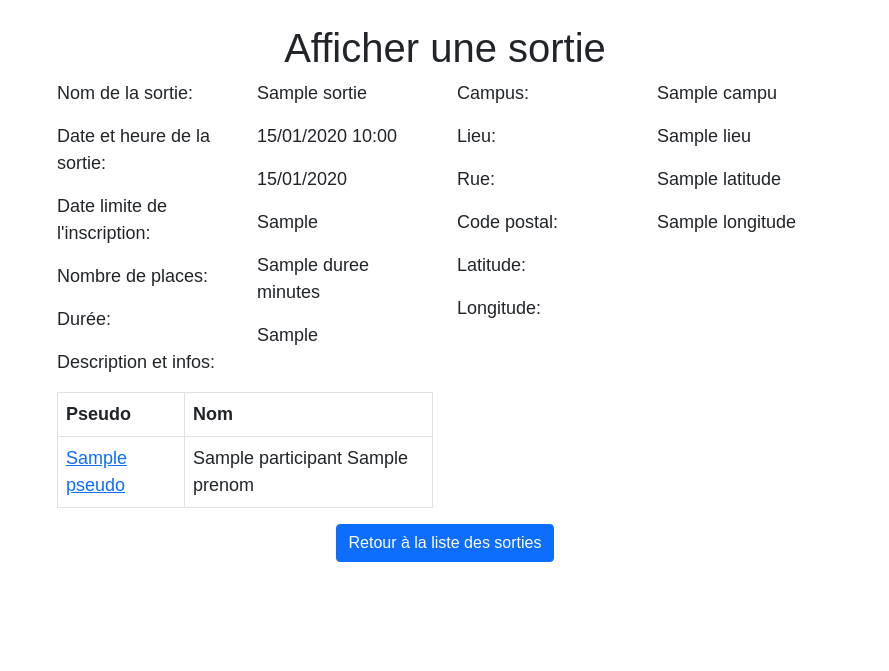
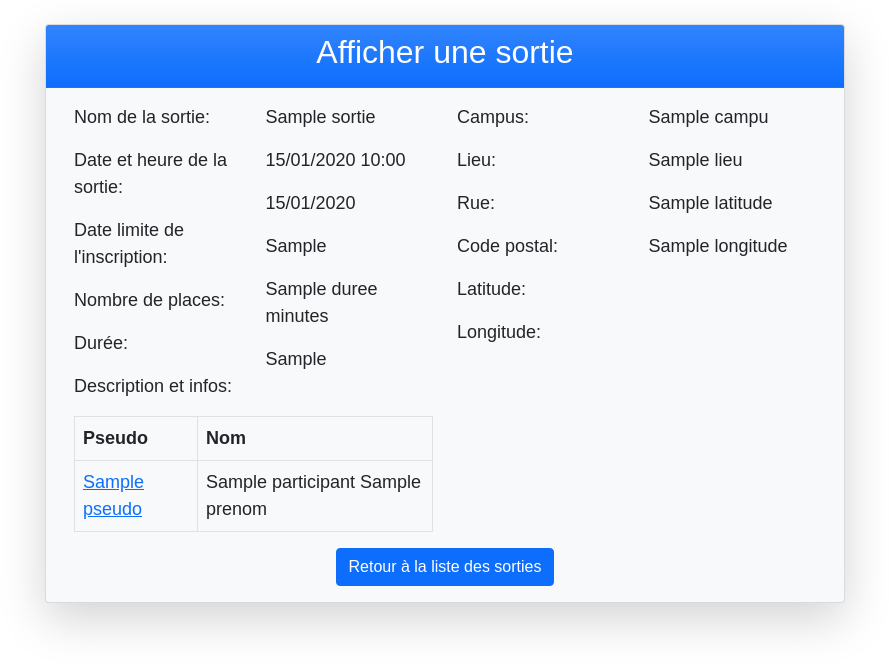
Before and after one commit to Pops1000/sortir_projet, a Symfony app: template templates/sortie/detail.html.twig in a window 1280 px wide. Shown: the part 73-744 px from the top of the page, without its empty margins (195-1084 px from the left). Run offline with Twig, Linux system fonts and the light colour scheme; the template is opened without the code that fills it: most values are stand-ins (such as "Sample title", 1, 10 or a date in 2020); some libraries are stand-ins or nearby versions.

Commit message:
add materialdesign

```diff
--- a/templates/base.html.twig
+++ b/templates/base.html.twig
@@ -43,8 +43,26 @@
     {% endif %}
 {% endfor %}
 
-{% block body %}
+<div class="example-wrapper card bg-light shadow-lg">
+    <div class="card-header bg-primary bg-gradient">
+        <h2 class="card-title text-white text-center">
+            {% block titre %}
+            {% endblock %}
+        </h2>
+    </div>
 
-{% endblock %}
+
+    <div class="card-body">
+        {% block body %}
+        {% endblock %}
+        <footer class="text-center">
+            {% block footer %}
+            {% endblock %}
+        </footer>
+
+
+    </div>
+</div>
+
 </body>
 </html>
--- a/templates/sortie/detail.html.twig
+++ b/templates/sortie/detail.html.twig
@@ -1,9 +1,11 @@
 {% extends 'base.html.twig' %}
 {% block title %}Sortie Details{% endblock %}
+
+{% block titre %}Afficher une sortie{%  endblock %}
+
 {% block body %}
-    <div class="example-wrapper ">
     <div class="container">
-            <h1 class="text-center">Afficher une sortie</h1>
+
         <div class="row">
             <div class="col-md-3">
                 <p>Nom de la sortie:</p>
@@ -63,10 +65,9 @@
         </div>
 
     </div>
-
+{% endblock %}
+{% block footer %}
     <div class="text-center">
         <a href="{{ path('app_sorties') }}" class="btn btn-primary">Retour à la liste des sorties</a>
     </div>
-    </div>
-
-{% endblock %}
+{%  endblock %}
```
Also changed, not shown: templates/sortie/modifier.html.twig (+5 -8 lines), templates/sorties/index.html.twig (+7 -4 lines), 1 other file. Lines whose indentation alone changed are shown as unchanged.
